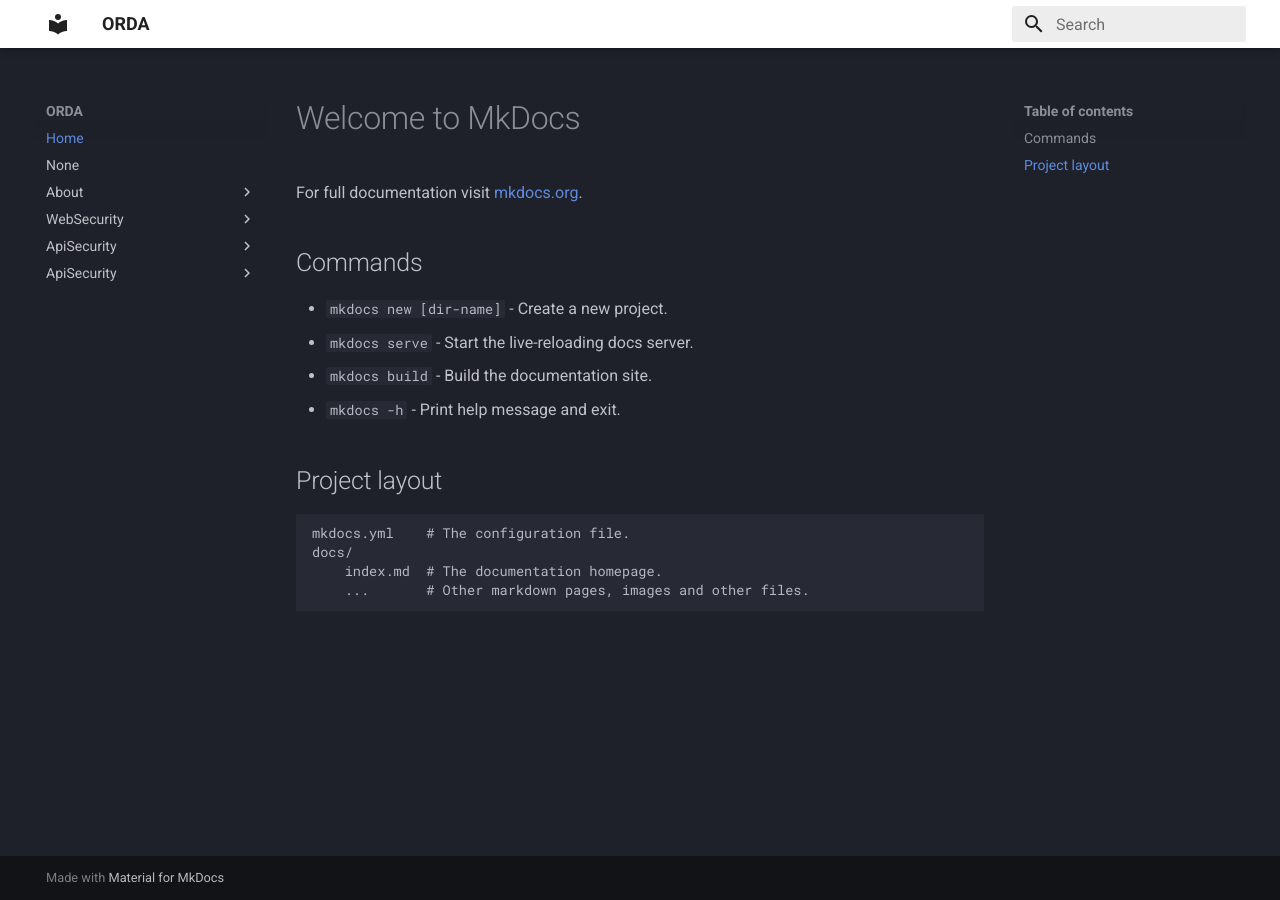
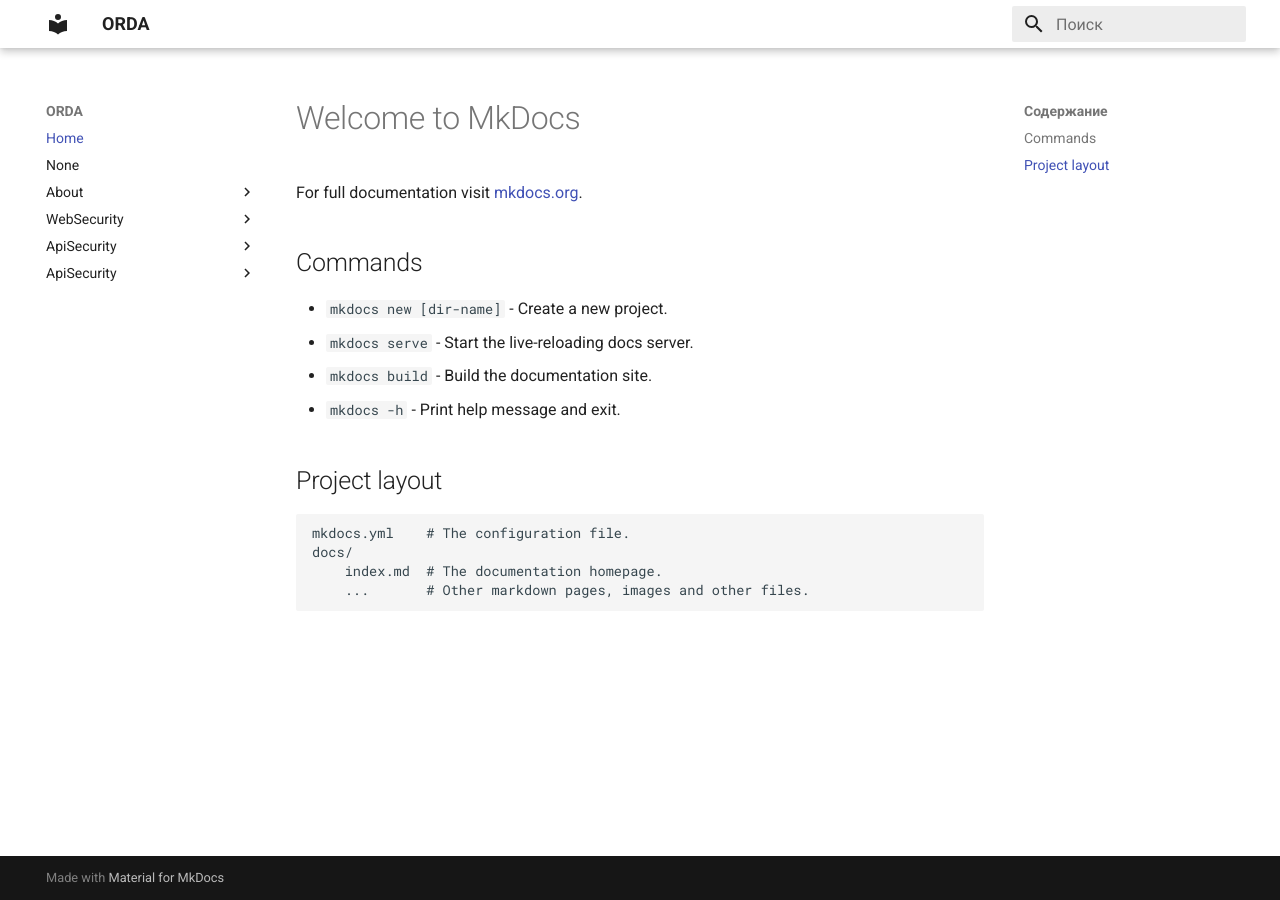
Before and after one commit to CyberOrda/cyberorda.github.io, an MkDocs documentation site: the page built from docs/index.md, in a window 1280 px wide. Built offline with MkDocs 1.6.1 and Material for MkDocs 9.7.7, drawn with Linux system fonts in a browser that asks for light colours; some of the changed lines change nothing that is shown.

Commit message:
Update structure

```diff
--- a/mkdocs.yml
+++ b/mkdocs.yml
@@ -1,5 +1,6 @@
 site_name: ORDA
 theme:
+  language: ru
   name: material
   palette:
     scheme: default
@@ -7,14 +8,6 @@ theme:
     accent: light blue
     toggle:
       icon: material/brightness-7
-      name: Switch to dark mode
-
-    scheme: slate
-    primary: white
-    accent: light blue
-    toggle:
-      icon: material/brightness-4
-      name: Switch to light mode
 
   highlightjs: true
   hljs_languages:
@@ -25,6 +18,7 @@ theme:
     - js
     - c++
     - C#
+
 nav:
   - Home: 'index.md'
   - 'User Guide'
@@ -40,3 +34,9 @@ nav:
   - ApiSecurity:
     - 'О нас': 'about.md'
     - 'Ещё о нас': 'about.md'
+
+extra:
+  consent:
+    title: Cookie consent
+    description: >-
+      Мы используем твои печеньки .. Впрочем, ты и так всё понимаешь.
```
